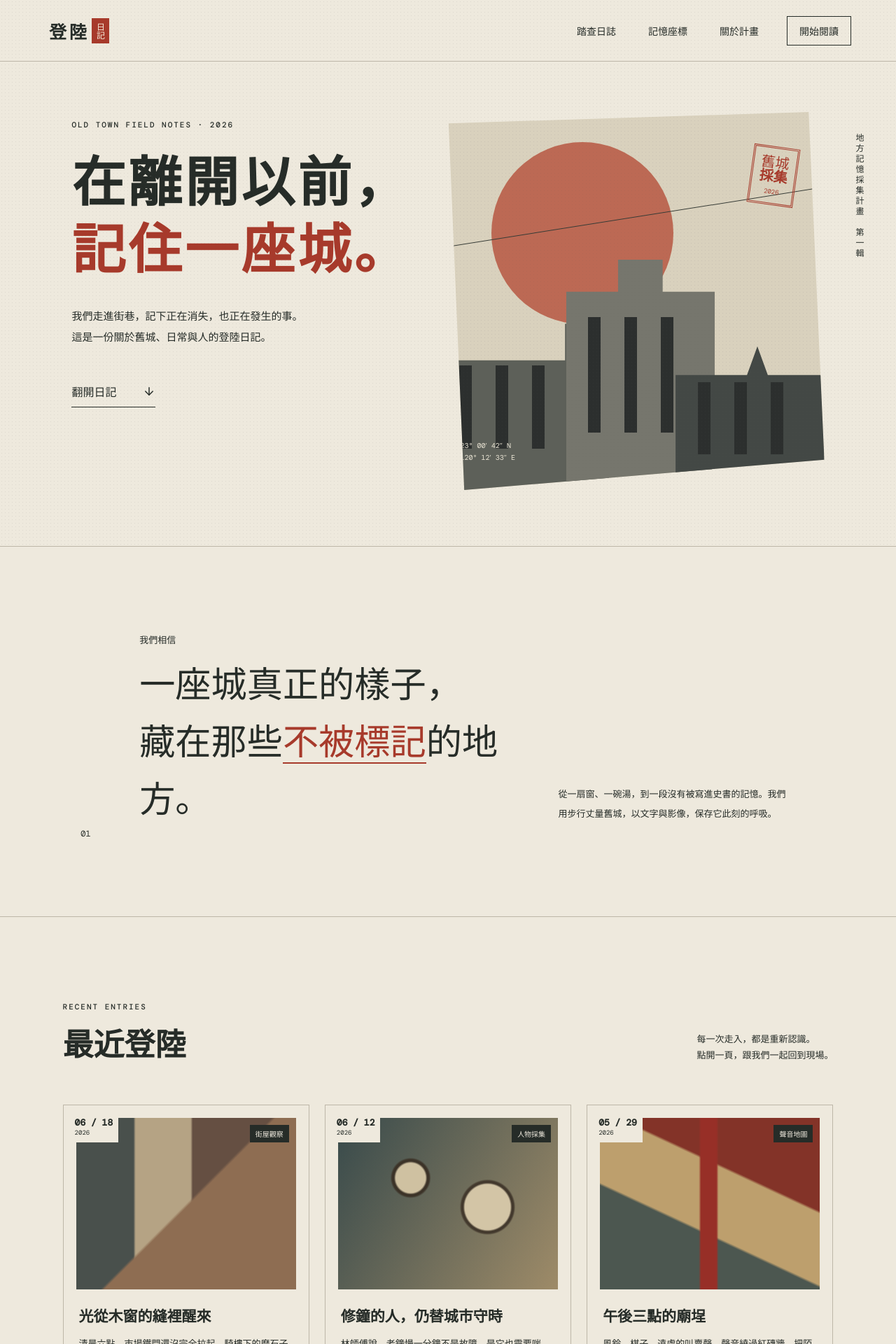
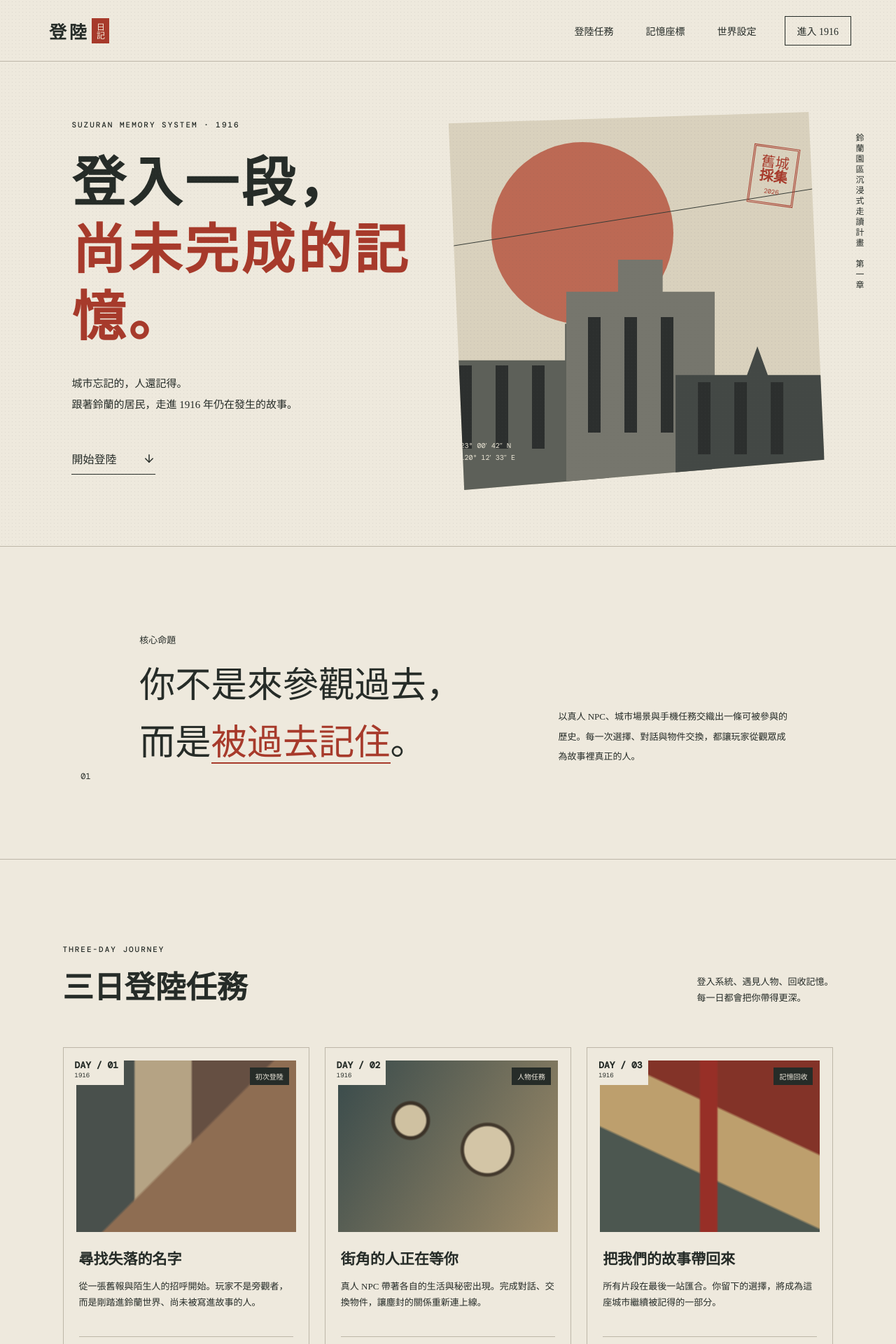
Before and after one commit to ling10-0/suzuran-diary, a React (Vite) app: page / in a window 1280 px wide. Shown: the top 1920 px of the page at 70% size. Built offline with nearby package versions, Linux system fonts and the light colour scheme.

Commit message:
Reframe site around Suzuran manuscripts

```diff
--- a/src/main.jsx
+++ b/src/main.jsx
@@ -4,9 +4,9 @@ import {ArrowDown, ArrowUpRight, CalendarDays, MapPin, Menu, X} from 'lucide-rea
 import './style.css';
 
 const notes = [
-  {date:'06 / 18',year:'2026',tag:'街屋觀察',title:'光從木窗的縫裡醒來',text:'清晨六點，市場鐵門還沒完全拉起。騎樓下的磨石子地，留著昨夜雨水的光。',place:'北門街・23°00′N',tone:'ochre'},
-  {date:'06 / 12',year:'2026',tag:'人物採集',title:'修鐘的人，仍替城市守時',text:'林師傅說，老鐘慢一分鐘不是故障，是它也需要喘氣。牆上的擺鐘一起發出細小心跳。',place:'鐘錶巷・120°12′E',tone:'blue'},
-  {date:'05 / 29',year:'2026',tag:'聲音地圖',title:'午後三點的廟埕',text:'風鈴、棋子、遠處的叫賣聲。聲音繞過紅磚牆，把陌生人也留在同一個午後。',place:'城隍廟前・編號 017',tone:'red'}
+  {date:'DAY / 01',year:'1916',tag:'初次登陸',title:'尋找失落的名字',text:'從一張舊報與陌生人的招呼開始。玩家不是旁觀者，而是剛踏進鈴蘭世界、尚未被寫進故事的人。',place:'鈴蘭通り・任務 001',tone:'ochre'},
+  {date:'DAY / 02',year:'1916',tag:'人物任務',title:'街角的人正在等你',text:'真人 NPC 帶著各自的生活與秘密出現。完成對話、交換物件，讓塵封的關係重新連上線。',place:'中央市場・人物線索',tone:'blue'},
+  {date:'DAY / 03',year:'1916',tag:'記憶回收',title:'把我們的故事帶回來',text:'所有片段在最後一站匯合。你留下的選擇，將成為這座城市繼續被記得的一部分。',place:'鈴蘭園區・最終章',tone:'red'}
 ];
 
 function App(){
@@ -14,25 +14,25 @@ function App(){
  const go=id=>{document.getElementById(id)?.scrollIntoView({behavior:'smooth'});setMenu(false)};
  return <>
   <header><button className="brand" onClick={()=>go('top')}><span>登陸</span><i>日記</i></button>
-   <nav className={menu?'open':''}><button onClick={()=>go('journal')}>踏查日誌</button><button onClick={()=>go('map')}>記憶座標</button><button onClick={()=>go('about')}>關於計畫</button><button className="seal" onClick={()=>go('journal')}>開始閱讀</button></nav>
+   <nav className={menu?'open':''}><button onClick={()=>go('journal')}>登陸任務</button><button onClick={()=>go('map')}>記憶座標</button><button onClick={()=>go('about')}>世界設定</button><button className="seal" onClick={()=>go('journal')}>進入 1916</button></nav>
    <button className="menu" aria-label="選單" onClick={()=>setMenu(!menu)}>{menu?<X/>:<Menu/>}</button>
   </header>
   <main id="top">
    <section className="hero">
-    <div className="hero-copy"><p className="eyebrow">OLD TOWN FIELD NOTES · 2026</p><h1>在離開以前，<br/><em>記住一座城。</em></h1><p className="lead">我們走進街巷，記下正在消失，也正在發生的事。<br/>這是一份關於舊城、日常與人的登陸日記。</p><button className="read" onClick={()=>go('journal')}>翻開日記 <ArrowDown size={18}/></button></div>
+    <div className="hero-copy"><p className="eyebrow">SUZURAN MEMORY SYSTEM · 1916</p><h1>登入一段，<br/><em>尚未完成的記憶。</em></h1><p className="lead">城市忘記的，人還記得。<br/>跟著鈴蘭的居民，走進 1916 年仍在發生的故事。</p><button className="read" onClick={()=>go('journal')}>開始登陸 <ArrowDown size={18}/></button></div>
     <div className="hero-art"><div className="sun"></div><div className="building b1"></div><div className="building b2"></div><div className="building b3"></div><div className="wire"></div><div className="stamp">舊城<br/><b>採集</b><small>2026</small></div><span className="coord">23° 00′ 42″ N<br/>120° 12′ 33″ E</span></div>
-    <p className="vertical">地方記憶採集計畫　第一輯</p>
+    <p className="vertical">鈴蘭園區沉浸式走讀計畫　第一章</p>
    </section>
 
-   <section className="manifesto" id="about"><span>01</span><div><p>我們相信</p><h2>一座城真正的樣子，<br/>藏在那些<span>不被標記</span>的地方。</h2></div><p className="sidecopy">從一扇窗、一碗湯，到一段沒有被寫進史書的記憶。我們用步行丈量舊城，以文字與影像，保存它此刻的呼吸。</p></section>
+   <section className="manifesto" id="about"><span>01</span><div><p>核心命題</p><h2>你不是來參觀過去，<br/>而是<span>被過去記住</span>。</h2></div><p className="sidecopy">以真人 NPC、城市場景與手機任務交織出一條可被參與的歷史。每一次選擇、對話與物件交換，都讓玩家從觀眾成為故事裡真正的人。</p></section>
 
-   <section className="journal" id="journal"><div className="section-head"><div><p className="eyebrow">RECENT ENTRIES</p><h2>最近登陸</h2></div><p>每一次走入，都是重新認識。<br/>點開一頁，跟我們一起回到現場。</p></div>
+   <section className="journal" id="journal"><div className="section-head"><div><p className="eyebrow">THREE-DAY JOURNEY</p><h2>三日登陸任務</h2></div><p>登入系統、遇見人物、回收記憶。<br/>每一日都會把你帶得更深。</p></div>
     <div className="cards">{notes.map((n,i)=><article key={n.title} className={n.tone} onMouseEnter={()=>setActive(i)}><div className="date"><b>{n.date}</b><small>{n.year}</small></div><div className="photo"><div className={'scene s'+i}></div><span>{n.tag}</span></div><div className="cardcopy"><h3>{n.title}</h3><p>{n.text}</p><div><span><MapPin size={14}/>{n.place}</span><button aria-label="閱讀文章"><ArrowUpRight/></button></div></div></article>)}</div>
    </section>
 
-   <section className="map" id="map"><div className="map-grid"><span className="road r1"></span><span className="road r2"></span><span className="road r3"></span>{notes.map((n,i)=><button key={i} className={'pin p'+i+(active===i?' active':'')} onClick={()=>setActive(i)}><i>{i+1}</i><b>{n.title}</b></button>)}</div><div className="mapcopy"><p className="eyebrow">MEMORY COORDINATES</p><h2>記憶座標</h2><p>把散落在街區裡的故事，一個一個釘回地圖。這不是觀光路線，而是一張由氣味、聲音與相遇組成的城市肖像。</p><div className="selected"><CalendarDays/><span>{notes[active].date}<small>{notes[active].place}</small></span></div></div></section>
+   <section className="map" id="map"><div className="map-grid"><span className="road r1"></span><span className="road r2"></span><span className="road r3"></span>{notes.map((n,i)=><button key={i} className={'pin p'+i+(active===i?' active':'')} onClick={()=>setActive(i)}><i>{i+1}</i><b>{n.title}</b></button>)}</div><div className="mapcopy"><p className="eyebrow">MEMORY COORDINATES</p><h2>鈴蘭記憶座標</h2><p>任務不是把玩家鎖在螢幕裡，而是引導你抬起頭、走進街道。真人 NPC 會在座標上出現，讓數位線索在真實城市裡獲得回應。</p><div className="selected"><CalendarDays/><span>{notes[active].date}<small>{notes[active].place}</small></span></div></div></section>
   </main>
-  <footer><div className="brand foot"><span>登陸</span><i>日記</i></div><p>我們仍在路上，也仍在記錄。<br/>下一篇，或許就在你每天經過的轉角。</p><div><button onClick={()=>go('top')}>回到頁首 ↑</button><small>© 2026 OLD TOWN FIELD NOTES</small></div></footer>
+  <footer><div className="brand foot"><span>登陸</span><i>日記</i></div><p>登入不是驗證身分，<br/>而是向這座城市留下「我來過」的證明。</p><div><button onClick={()=>go('top')}>回到頁首 ↑</button><small>© 2026 SUZURAN MEMORY PROJECT</small></div></footer>
  </>
 }
 createRoot(document.getElementById('root')).render(<App/>);
```
